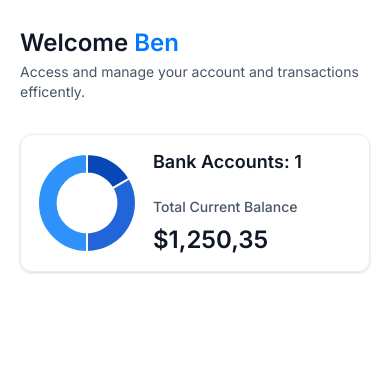
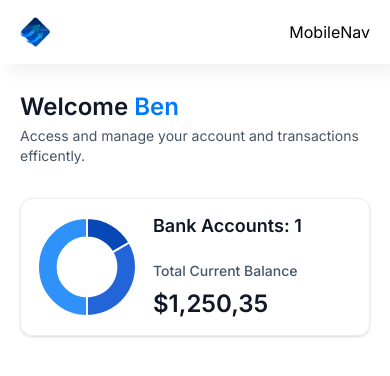
Before and after one commit to BenJRogers/next-bank, a Next.js app: page / in a window 390 px wide. Shown: the top 376 px of the page. Built offline with nearby package versions, Linux system fonts and the light colour scheme.

Commit message:
added mobile and desktop nav

```diff
--- a/app/(root)/layout.tsx
+++ b/app/(root)/layout.tsx
@@ -1,4 +1,6 @@
+import MobileNav from "@/components/MobileNav";
 import SideBar from "@/components/SideBar";
+import Image from "next/image";
 
 export default function RootLayout({
   children,
@@ -11,7 +13,17 @@
   };
   return (
     <main className="flex h-full w-full font-inter">
-      <SideBar user={loggedIn} /> {children}
+      <SideBar user={loggedIn} />
+      <div className="flex size-full flex-col">
+        <div className="root-layout">
+          <Image src='/icons/logo.svg' width={30} height={30} alt="logo" />
+          <div>
+            <MobileNav user={loggedIn} />
+          </div>
+        </div>
+        {children}
+      </div>
+
     </main>
   );
 }
--- /dev/null
+++ b/components/MobileNav.tsx
@@ -0,0 +1,9 @@
+import React from 'react'
+
+const MobileNav = ({user}: MobileNavProps) => {
+  return (
+    <div>MobileNav</div>
+  )
+}
+
+export default MobileNav
```
Also changed, not shown: components/SideBar.tsx (+10 -2 lines).
